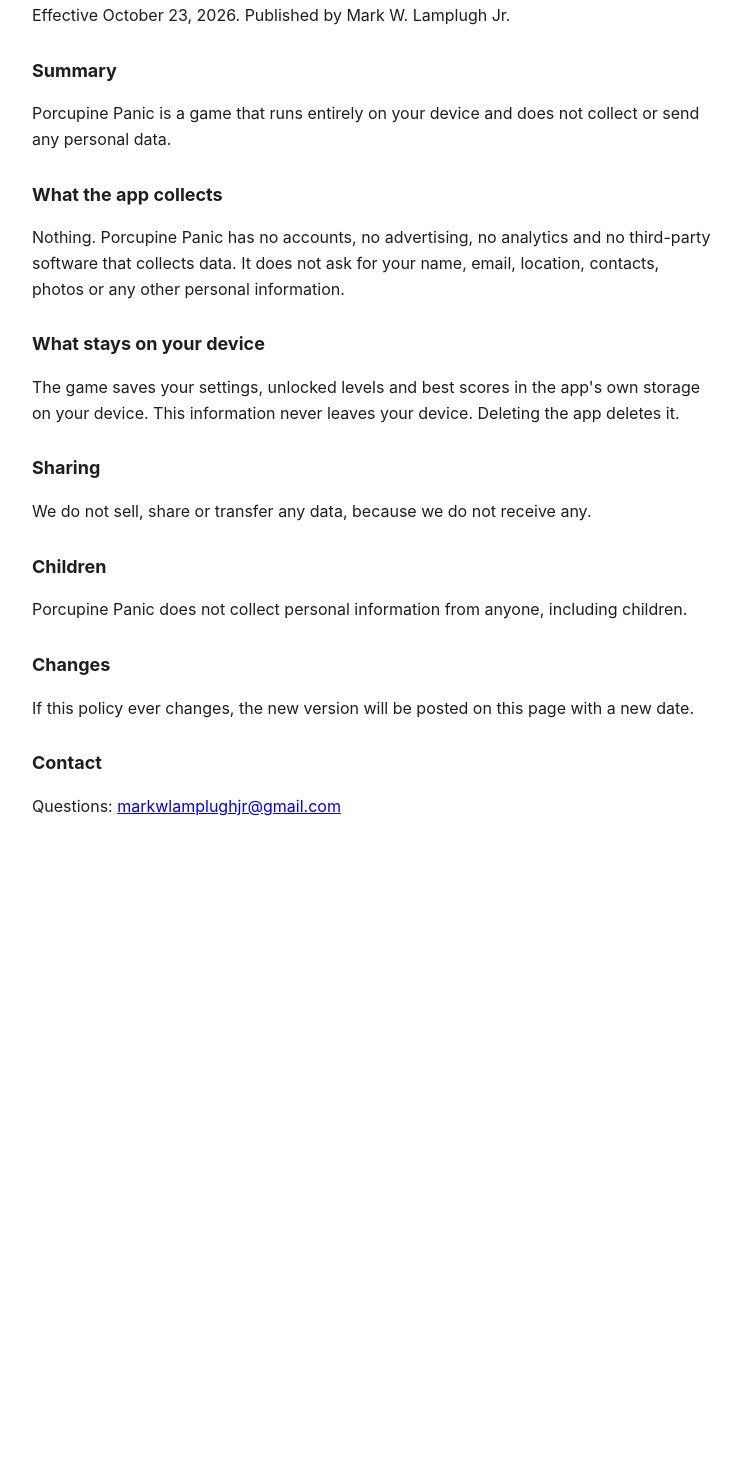
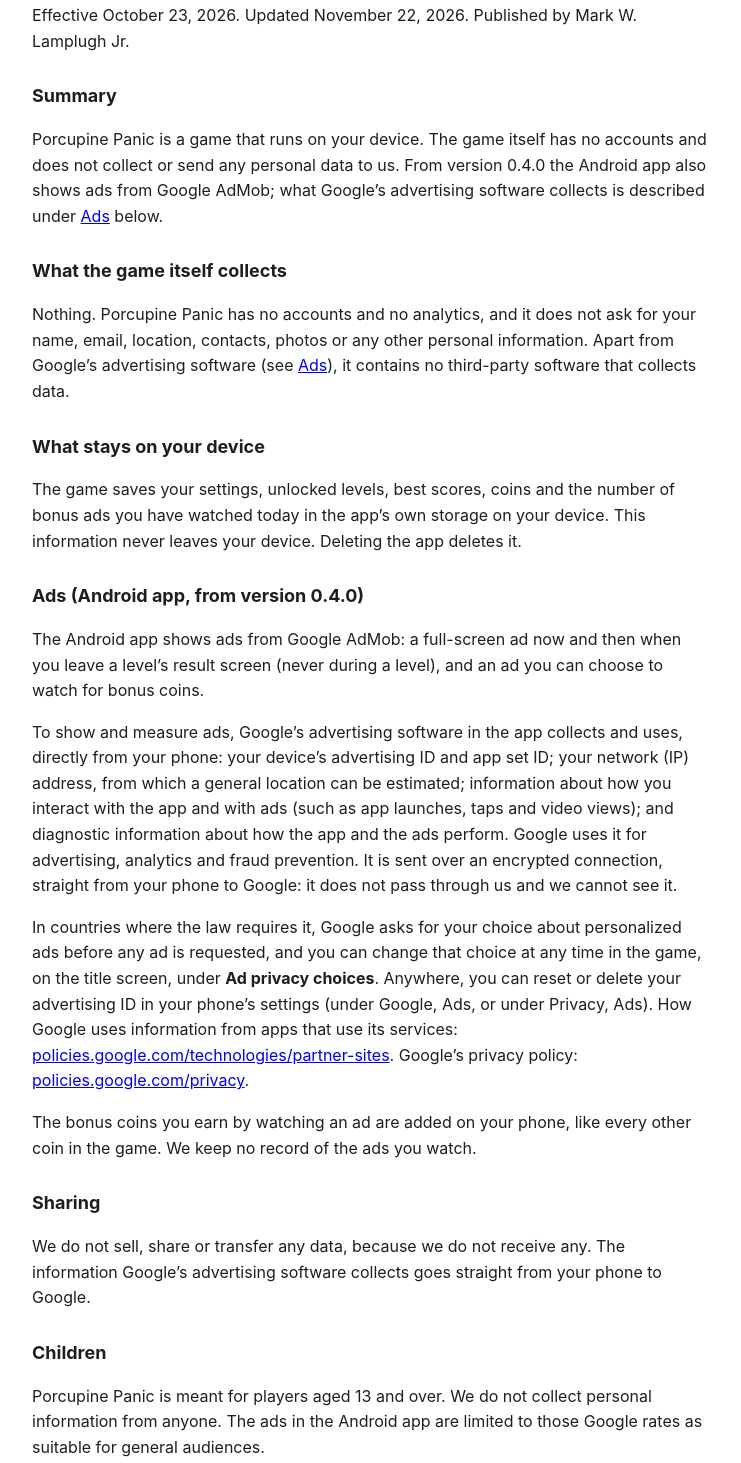
Before and after one commit to mlamplugh-max/app-policies, a plain HTML site: page porcupine-panic/index.html in a window 1280 px wide. Shown: the part 96-1559 px from the top of the page, without its empty margins (268-1009 px from the left). Before the commit the page ends 956 px from the top, so only its background shows below. Drawn offline with Linux system fonts and the light colour scheme.

Commit message:
Porcupine Panic privacy policy: ads from version 0.4.0

```diff
--- a/porcupine-panic/index.html
+++ b/porcupine-panic/index.html
@@ -1,10 +1,15 @@
 <!doctype html><html lang="en"><head><meta charset="utf-8"><meta name="viewport" content="width=device-width,initial-scale=1"><title>Porcupine Panic Privacy Policy</title>
 <style>body{font:16px/1.6 -apple-system,system-ui,sans-serif;max-width:680px;margin:40px auto;padding:0 20px;color:#1b1f24}h1{font-size:26px}h2{font-size:18px;margin-top:28px}</style></head><body>
-<h1>Porcupine Panic Privacy Policy</h1><p>Effective October 23, 2026. Published by Mark W. Lamplugh Jr.</p>
-<h2>Summary</h2><p>Porcupine Panic is a game that runs entirely on your device and does not collect or send any personal data.</p>
-<h2>What the app collects</h2><p>Nothing. Porcupine Panic has no accounts, no advertising, no analytics and no third-party software that collects data. It does not ask for your name, email, location, contacts, photos or any other personal information.</p>
-<h2>What stays on your device</h2><p>The game saves your settings, unlocked levels and best scores in the app's own storage on your device. This information never leaves your device. Deleting the app deletes it.</p>
-<h2>Sharing</h2><p>We do not sell, share or transfer any data, because we do not receive any.</p>
-<h2>Children</h2><p>Porcupine Panic does not collect personal information from anyone, including children.</p>
+<h1>Porcupine Panic Privacy Policy</h1><p>Effective October 23, 2026. Updated November 22, 2026. Published by Mark W. Lamplugh Jr.</p>
+<h2>Summary</h2><p>Porcupine Panic is a game that runs on your device. The game itself has no accounts and does not collect or send any personal data to us. From version 0.4.0 the Android app also shows ads from Google AdMob; what Google&rsquo;s advertising software collects is described under <a href="#ads">Ads</a> below.</p>
+<h2>What the game itself collects</h2><p>Nothing. Porcupine Panic has no accounts and no analytics, and it does not ask for your name, email, location, contacts, photos or any other personal information. Apart from Google&rsquo;s advertising software (see <a href="#ads">Ads</a>), it contains no third-party software that collects data.</p>
+<h2>What stays on your device</h2><p>The game saves your settings, unlocked levels, best scores, coins and the number of bonus ads you have watched today in the app&rsquo;s own storage on your device. This information never leaves your device. Deleting the app deletes it.</p>
+<h2 id="ads">Ads (Android app, from version 0.4.0)</h2>
+<p>The Android app shows ads from Google AdMob: a full-screen ad now and then when you leave a level&rsquo;s result screen (never during a level), and an ad you can choose to watch for bonus coins.</p>
+<p>To show and measure ads, Google&rsquo;s advertising software in the app collects and uses, directly from your phone: your device&rsquo;s advertising ID and app set ID; your network (IP) address, from which a general location can be estimated; information about how you interact with the app and with ads (such as app launches, taps and video views); and diagnostic information about how the app and the ads perform. Google uses it for advertising, analytics and fraud prevention. It is sent over an encrypted connection, straight from your phone to Google: it does not pass through us and we cannot see it.</p>
+<p>In countries where the law requires it, Google asks for your choice about personalized ads before any ad is requested, and you can change that choice at any time in the game, on the title screen, under <strong>Ad privacy choices</strong>. Anywhere, you can reset or delete your advertising ID in your phone&rsquo;s settings (under Google, Ads, or under Privacy, Ads). How Google uses information from apps that use its services: <a href="https://policies.google.com/technologies/partner-sites">policies.google.com/technologies/partner-sites</a>. Google&rsquo;s privacy policy: <a href="https://policies.google.com/privacy">policies.google.com/privacy</a>.</p>
+<p>The bonus coins you earn by watching an ad are added on your phone, like every other coin in the game. We keep no record of the ads you watch.</p>
+<h2>Sharing</h2><p>We do not sell, share or transfer any data, because we do not receive any. The information Google&rsquo;s advertising software collects goes straight from your phone to Google.</p>
+<h2>Children</h2><p>Porcupine Panic is meant for players aged 13 and over. We do not collect personal information from anyone. The ads in the Android app are limited to those Google rates as suitable for general audiences.</p>
 <h2>Changes</h2><p>If this policy ever changes, the new version will be posted on this page with a new date.</p>
 <h2>Contact</h2><p>Questions: <a href="mailto:markwlamplughjr@gmail.com">markwlamplughjr@gmail.com</a></p></body></html>
```
